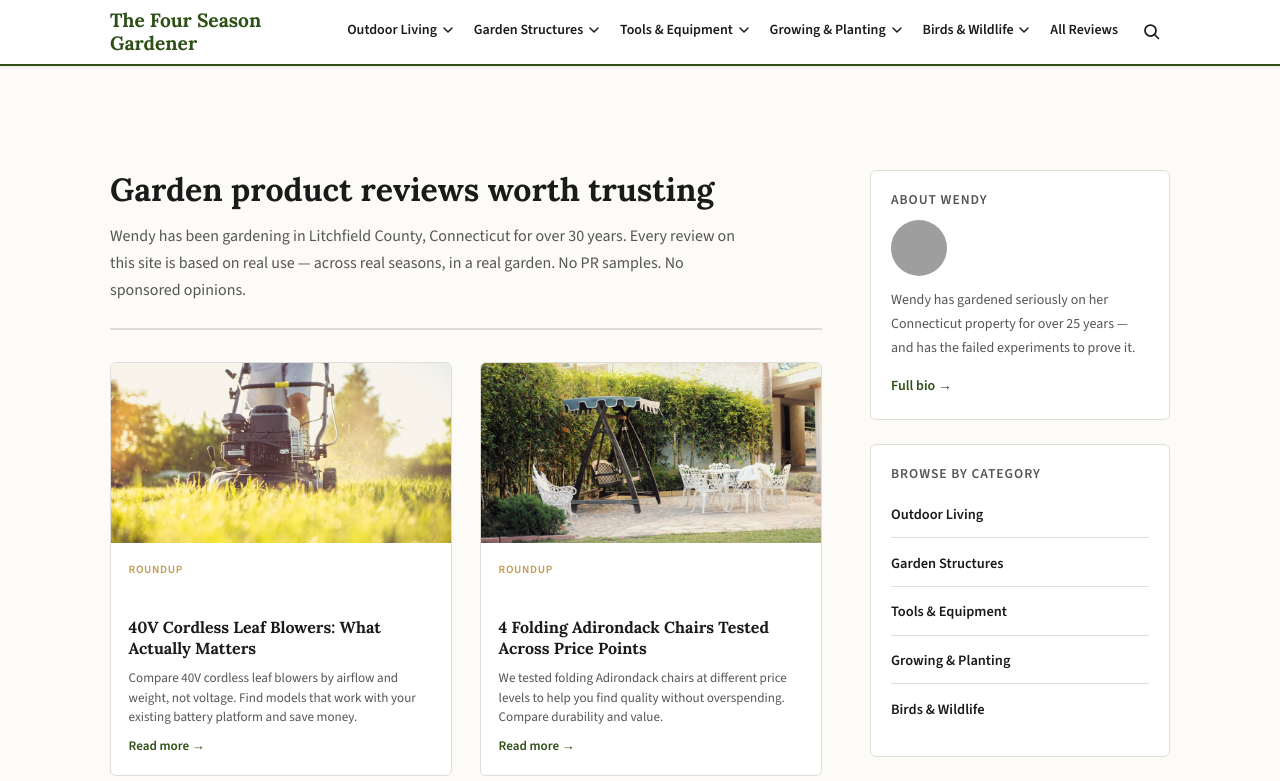
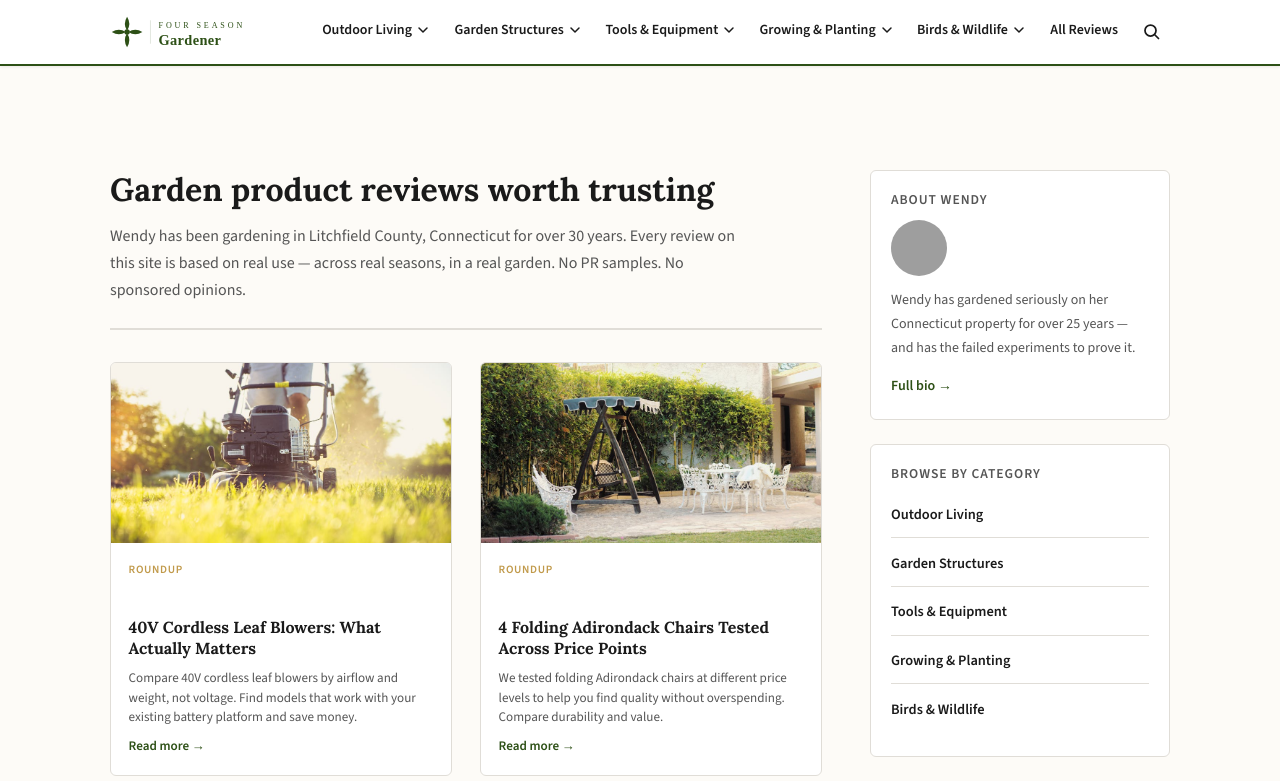
Before and after one commit to itsalljustagamesoitis-ux/four-season-gardener, an Astro site: page / in a window 1280 px wide. Shown: the top 781 px of the page. Built offline with nearby package versions, Linux system fonts and the light colour scheme; Astro itself is replaced by a stand-in of ours; grey boxes are pictures that could not be loaded.

Commit message:
Add SVG logo with four-leaf botanical mark and serif wordmark
Co-Authored-By: Claude Sonnet 4.6 <noreply@anthropic.com>

```diff
--- a/src/components/Header.astro
+++ b/src/components/Header.astro
@@ -8,7 +8,7 @@ const nav = getNav()
 <header class="site-header">
   <div class="container--wide site-header__inner">
     <a href="/" class="site-header__logo" aria-label={cfg.site.brand_name}>
-      <span class="site-header__logo-text">{cfg.site.brand_name}</span>
+      <img src="/images/brand/logo-header.svg" alt={cfg.site.brand_name} class="site-header__logo-img" width="218" height="40" />
     </a>
 
     <nav aria-label="Main navigation" class="site-header__nav">
--- a/src/styles/global.css
+++ b/src/styles/global.css
@@ -118,14 +118,8 @@ main { padding-top: 64px; }
   display: flex; align-items: center; justify-content: space-between;
   height: 64px;
 }
-.site-header__logo { text-decoration: none; display: flex; align-items: center; gap: 0.5rem; }
-.site-header__logo-text {
-  font-family: var(--font-headings);
-  font-size: 1.2rem; font-weight: 700;
-  color: var(--color-primary);
-  line-height: 1.2;
-}
-.site-header__logo-tagline { font-size: 0.72rem; color: var(--color-text-muted); }
+.site-header__logo { text-decoration: none; display: flex; align-items: center; }
+.site-header__logo-img { display: block; height: 36px; width: auto; }
 .site-nav { display: flex; align-items: center; gap: 1.5rem; list-style: none; padding: 0; margin: 0; }
 .site-nav a { text-decoration: none; font-weight: 600; font-size: 0.9rem; color: var(--color-text); transition: color 0.15s; }
 .site-nav a:hover { color: var(--color-primary); }
```
Also changed, not shown: public/images/brand/logo-footer.svg (added), public/images/brand/logo-header.svg (added).
